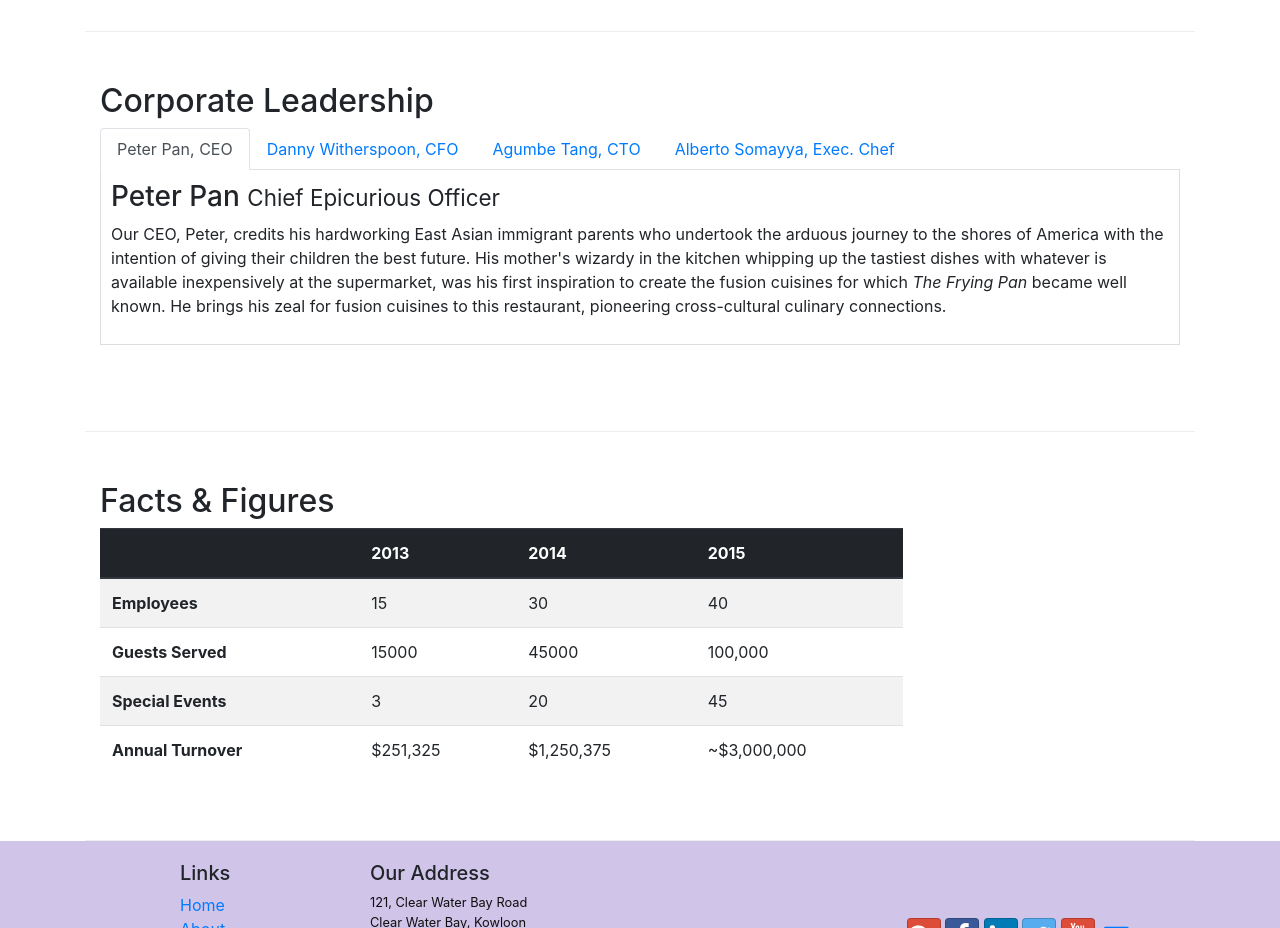
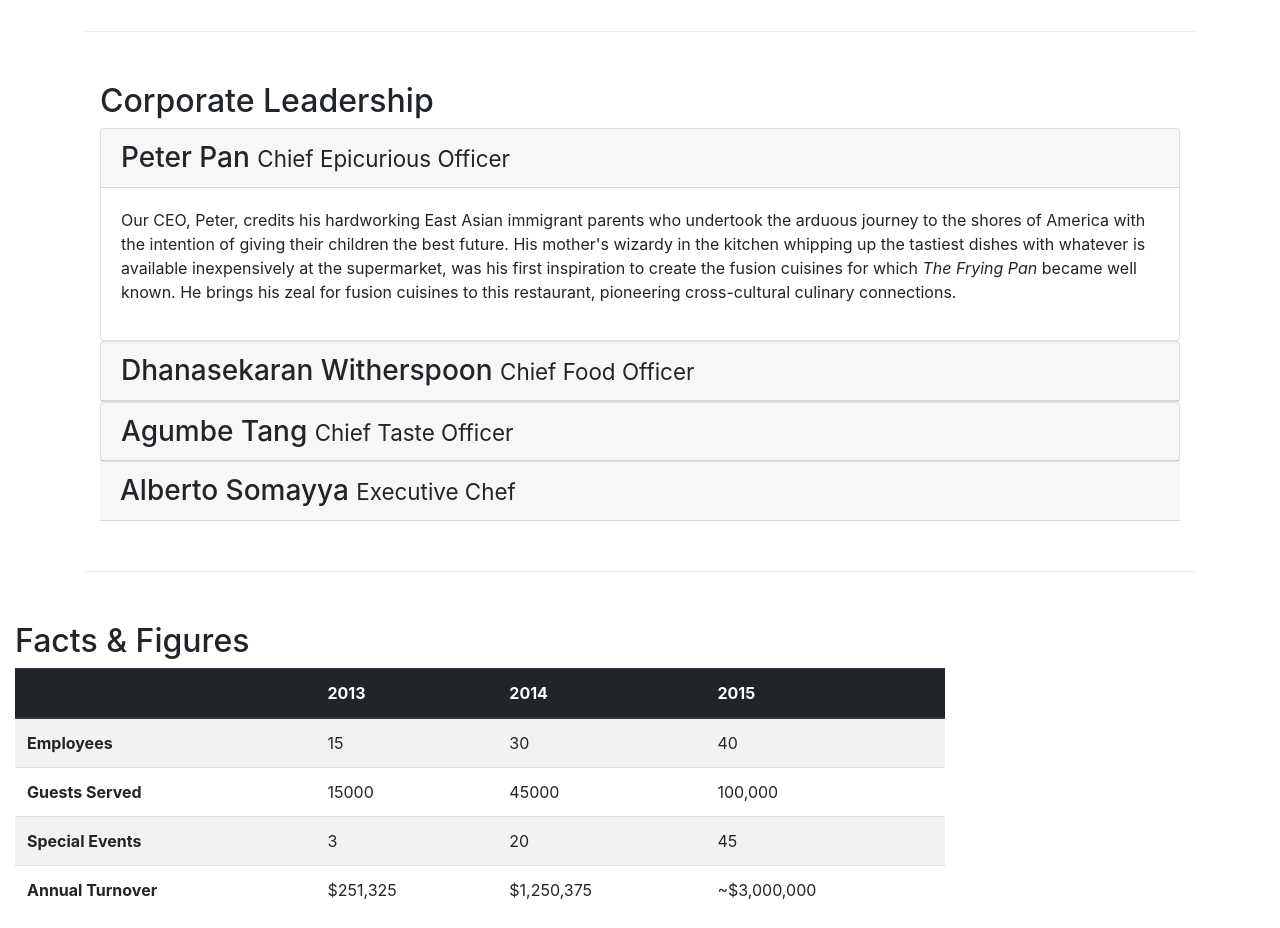
Before and after one commit to zma99/bootstrap-project, a website: page aboutus.html in a window 1280 px wide. Shown: the part 940-1868 px from the top of the page. Drawn offline with nearby package versions, Linux system fonts and the light colour scheme.

Commit message:
Accordion

```diff
--- a/aboutus.html
+++ b/aboutus.html
@@ -103,6 +103,7 @@
             <div class="col-12">
                 <h2>Corporate Leadership</h2>
 
+            <!--
                 <ul class="nav nav-tabs">
                     <li class="nav-item">
                         <a class="nav-link active" href="#peter" role="tab" data-toggle="tab">Peter Pan, CEO</a>
@@ -117,23 +118,63 @@
                         <a class="nav-link" href="#alberto" role="tab" data-toggle="tab">Alberto Somayya, Exec. Chef</a>
                     </li>
                 </ul>
+            -->
 
-                <div class="tab-content">
-                    <div role="tabpanel" class="tab-pane fade show active" id="peter">
-                        <h3>Peter Pan <small>Chief Epicurious Officer</small></h3>
-                        <p class="d-none d-sm-block">Our CEO, Peter, credits his hardworking East Asian immigrant parents who undertook the arduous journey to the shores of America with the intention of giving their children the best future. His mother's wizardy in the kitchen whipping up the tastiest dishes with whatever is available inexpensively at the supermarket, was his first inspiration to create the fusion cuisines for which <em>The Frying Pan</em> became well known. He brings his zeal for fusion cuisines to this restaurant, pioneering cross-cultural culinary connections.</p>
+                <div id="accordion">
+                    <div class="card">
+                        <div class="card-header" role="tab" id="peterhead">
+                            <h3 class="mb-0">
+                                <a class="collapsed" data-toggle="collapse" data-target="#peter">
+                                    Peter Pan <small>Chief Epicurious Officer</small>
+                                </a>
+                            </h3>
+                        </div>
+                        <div class="collapse show" id="peter" data-parent="#accordion">
+                            <div class="card-body">
+                                <p class="d-none d-sm-block">Our CEO, Peter, credits his hardworking East Asian immigrant parents who undertook the arduous journey to the shores of America with the intention of giving their children the best future. His mother's wizardy in the kitchen whipping up the tastiest dishes with whatever is available inexpensively at the supermarket, was his first inspiration to create the fusion cuisines for which <em>The Frying Pan</em> became well known. He brings his zeal for fusion cuisines to this restaurant, pioneering cross-cultural culinary connections.</p>
+                            </div>
+                        </div>
                     </div>
-                    <div role="tabpanel" class="tab-pane fade" id="danny">
-                        <h3>Dhanasekaran Witherspoon <small>Chief Food Officer</small></h3>
-                        <p class="d-none d-sm-block">Our CFO, Danny, as he is affectionately referred to by his colleagues, comes from a long established family tradition in farming and produce. His experiences growing up on a farm in the Australian outback gave him great appreciation for varieties of food sources. As he puts it in his own words, <em>Everything that runs, wins, and everything that stays, pays!</em></p>
+                    <div class="card">
+                        <div class="card-header" role="tab" id="dannyhead">
+                            <h3 class="mb-0">
+                                <a class="collapsed" data-toggle="collapse" data-target="#danny">
+                                    Dhanasekaran Witherspoon <small>Chief Food Officer</small>
+                                </a>
+                            </h3>
+                        </div>
+                        <div class="collapse" id="danny" data-parent="#accordion">
+                            <div class="card-body">
+                                <p class="d-none d-sm-block">Our CFO, Danny, as he is affectionately referred to by his colleagues, comes from a long established family tradition in farming and produce. His experiences growing up on a farm in the Australian outback gave him great appreciation for varieties of food sources. As he puts it in his own words, <em>Everything that runs, wins, and everything that stays, pays!</em></p>
+                            </div>
+                        </div>
                     </div>
-                    <div role="tabpanel" class="tab-pane fade" id="agumbe">
-                        <h3>Agumbe Tang <small>Chief Taste Officer</small></h3>
-                        <p class="d-none d-sm-block">Blessed with the most discerning gustatory sense, Agumbe, our CTO, personally ensures that every dish that we serve meets his exacting tastes. Our chefs dread the tongue lashing that ensues if their dish does not meet his exacting standards. He lives by his motto, <em>You click only if you survive my lick.</em></p>
+                    <div class="card">
+                        <div class="card-header" role="tab" id="agumbehead">
+                            <h3 class="mb-0">
+                                <a class="collapsed" data-toggle="collapse" data-target="#agumbe">
+                                    Agumbe Tang <small>Chief Taste Officer</small>
+                                </a>
+                            </h3>
+                        </div>
+                        <div class="collapse" id="agumbe" data-parent="#accordion">
+                            <div class="card-body">
+                                <p class="d-none d-sm-block">Blessed with the most discerning gustatory sense, Agumbe, our CTO, personally ensures that every dish that we serve meets his exacting tastes. Our chefs dread the tongue lashing that ensues if their dish does not meet his exacting standards. He lives by his motto, <em>You click only if you survive my lick.</em></p>
+                            </div>
+                        </div>
                     </div>
-                    <div role="tabpanel" class="tab-pane fade" id="alberto">
-                        <h3>Alberto Somayya <small>Executive Chef</small></h3>
-                        <p class="d-none d-sm-block">Award winning three-star Michelin chef with wide International experience having worked closely with whos-who in the culinary world, he specializes in creating mouthwatering Indo-Italian fusion experiences. He says, <em>Put together the cuisines from the two craziest cultures, and you get a winning hit! Amma Mia!</em></p>
+                        <div class="card-header" role="tab"  id="albertohead">
+                            <h3 class="mb-0">
+                                <a class="collapsed" data-toggle="collapse" data-target="#alberto">
+                                    Alberto Somayya <small>Executive Chef</small>
+                                </a>
+                            </h3>
+                        </div>
+                        <div class="collapse" id="alberto" data-parent="#accordion">
+                            <div class="card-body">
+                                <p class="d-none d-sm-block">Award winning three-star Michelin chef with wide International experience having worked closely with whos-who in the culinary world, he specializes in creating mouthwatering Indo-Italian fusion experiences. He says, <em>Put together the cuisines from the two craziest cultures, and you get a winning hit! Amma Mia!</em></p>
+                            </div>
+                        </div>
                     </div>
                 </div>
             </div>
```
